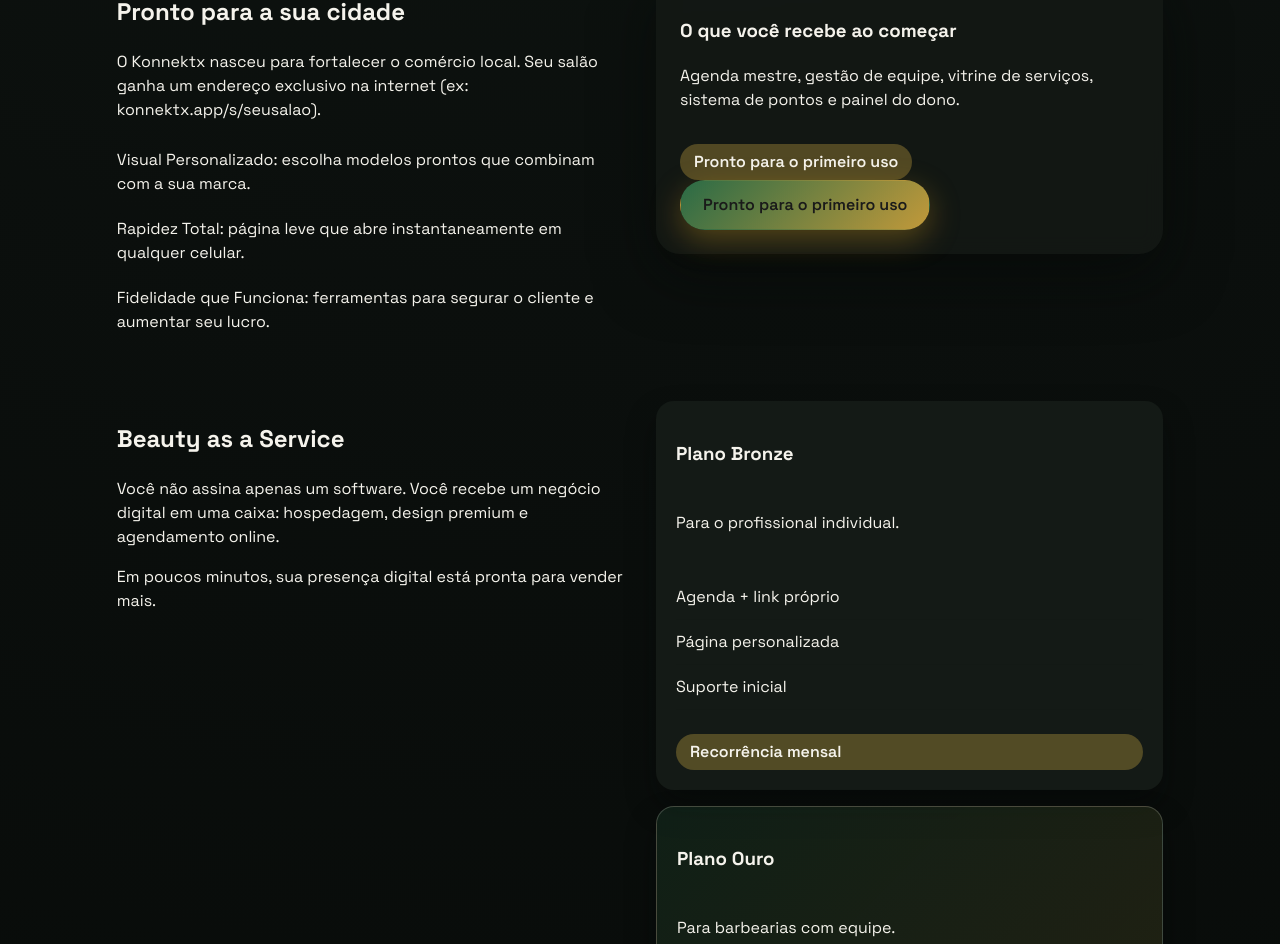
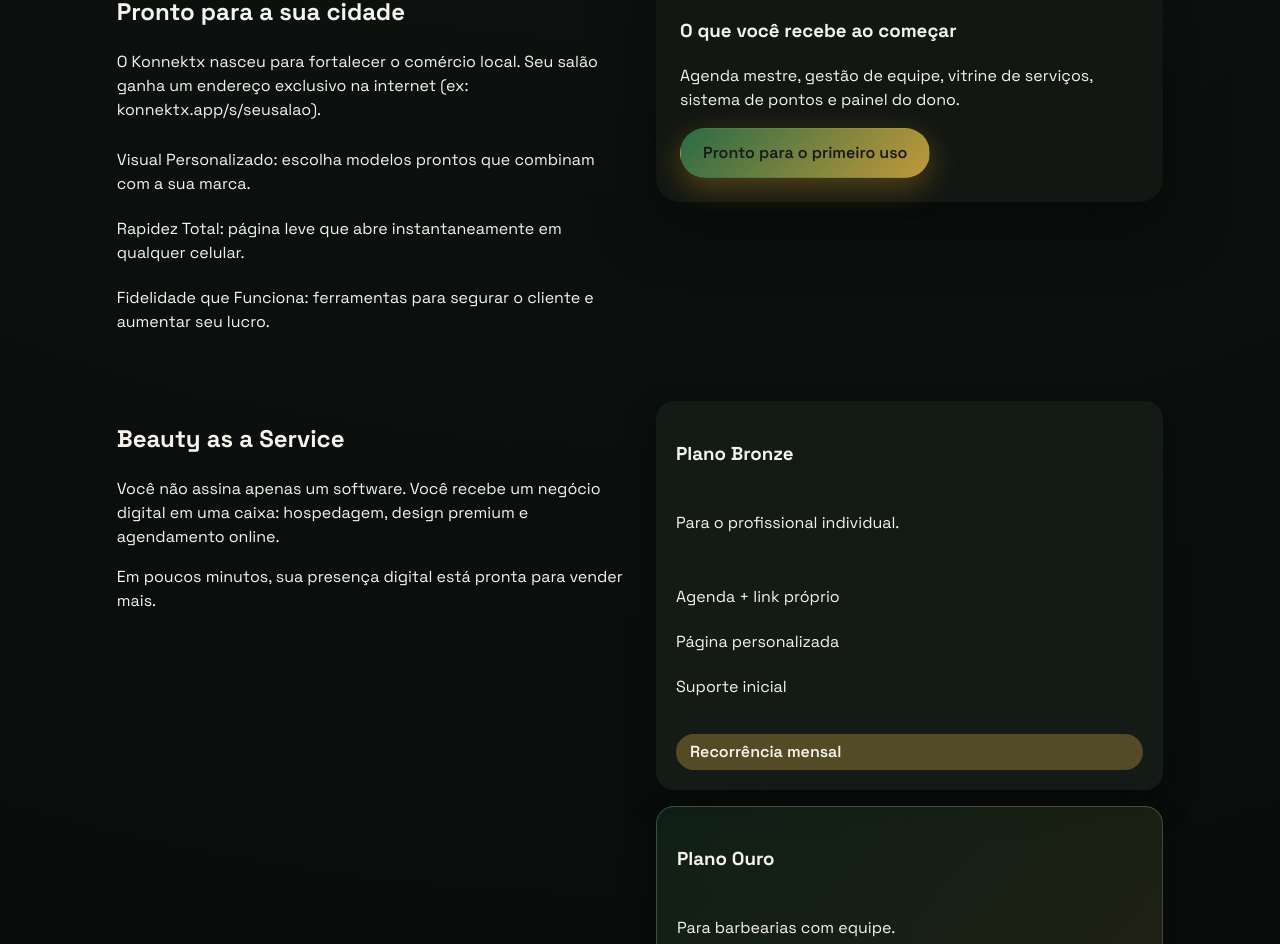
Before and after one commit to Garcez7R/Konnektx, a React (Vite) app in the folder web/: page / in a window 1280 px wide. Shown: the part 1375-2319 px from the top of the page. Built offline with nearby package versions, Linux system fonts and the light colour scheme; no server answers.

Commit message:
fix: remover CTA duplicado

```diff
--- a/web/src/pages/HomePage.tsx
+++ b/web/src/pages/HomePage.tsx
@@ -114,7 +114,6 @@
         <div className="glass-panel">
           <h3>O que você recebe ao começar</h3>
           <p>Agenda mestre, gestão de equipe, vitrine de serviços, sistema de pontos e painel do dono.</p>
-          <div className="pill">Pronto para o primeiro uso</div>
           <div className="hero-actions">
             <a className="btn primary" href="/app">
               Pronto para o primeiro uso
```
